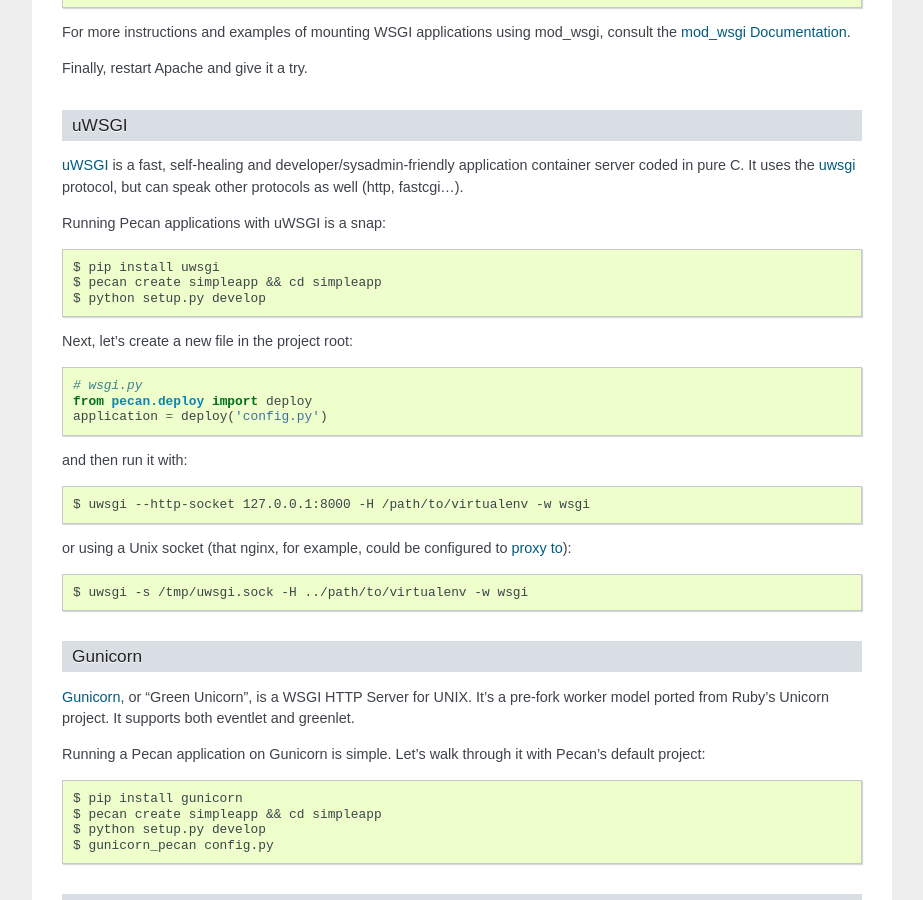
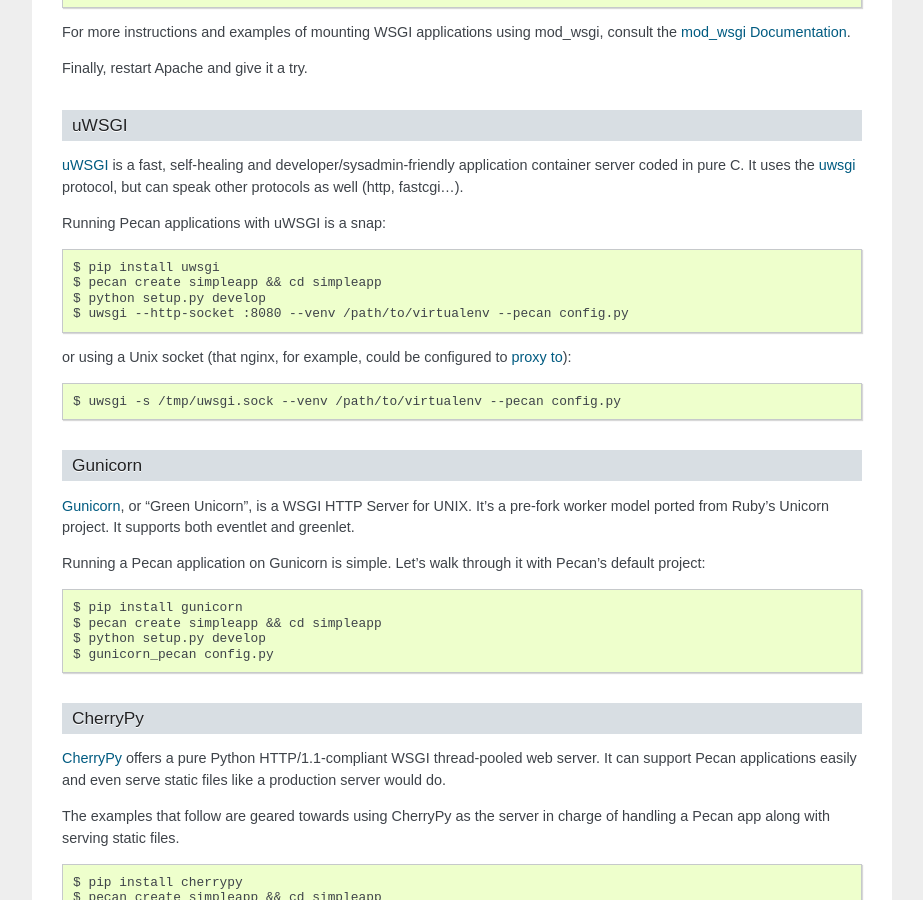
Before and after one commit to stackforge/pecan, a Sphinx documentation site: the page built from docs/source/deployment.rst, in a window 1280 px wide and 900 px high, scrolled down 2234 px. Shown: the whole window, without its empty margins (198-1121 px from the left). Built offline with Sphinx 7.4.7, drawn with Linux system fonts in a browser that asks for light colours.

Commit message:
Document and test the uwsgi plugin.
Change-Id: I97449c5238ac8c8a9dbc334e628c4f7a414ff896

```diff
--- a/docs/source/deployment.rst
+++ b/docs/source/deployment.rst
@@ -174,21 +174,12 @@
     $ pip install uwsgi
     $ pecan create simpleapp && cd simpleapp
     $ python setup.py develop
-
-Next, let's create a new file in the project root::
-
-    # wsgi.py
-    from pecan.deploy import deploy
-    application = deploy('config.py')
-
-and then run it with::
-
-    $ uwsgi --http-socket 127.0.0.1:8000 -H /path/to/virtualenv -w wsgi
+    $ uwsgi --http-socket :8080 --venv /path/to/virtualenv --pecan config.py
 
 or using a Unix socket (that nginx, for example, could be configured to
 `proxy to <http://projects.unbit.it/uwsgi/wiki/RunOnNginx>`_)::
 
-    $ uwsgi -s /tmp/uwsgi.sock -H ../path/to/virtualenv -w wsgi
+    $ uwsgi -s /tmp/uwsgi.sock --venv /path/to/virtualenv --pecan config.py
 
 Gunicorn
 ++++++++
```
Also changed, not shown: 2 other files.
